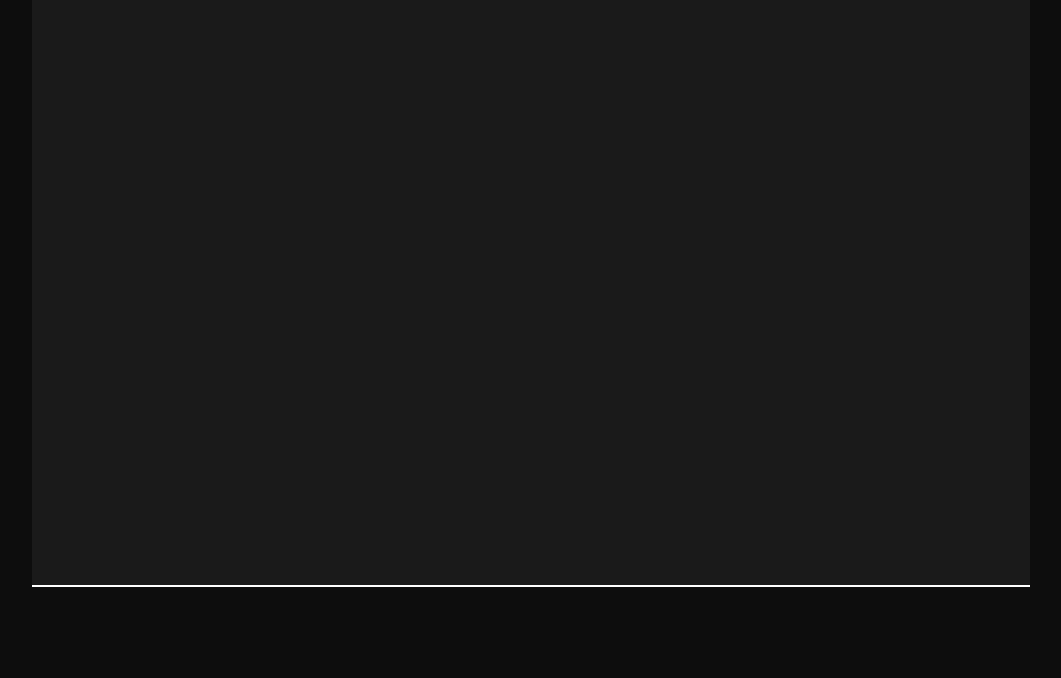
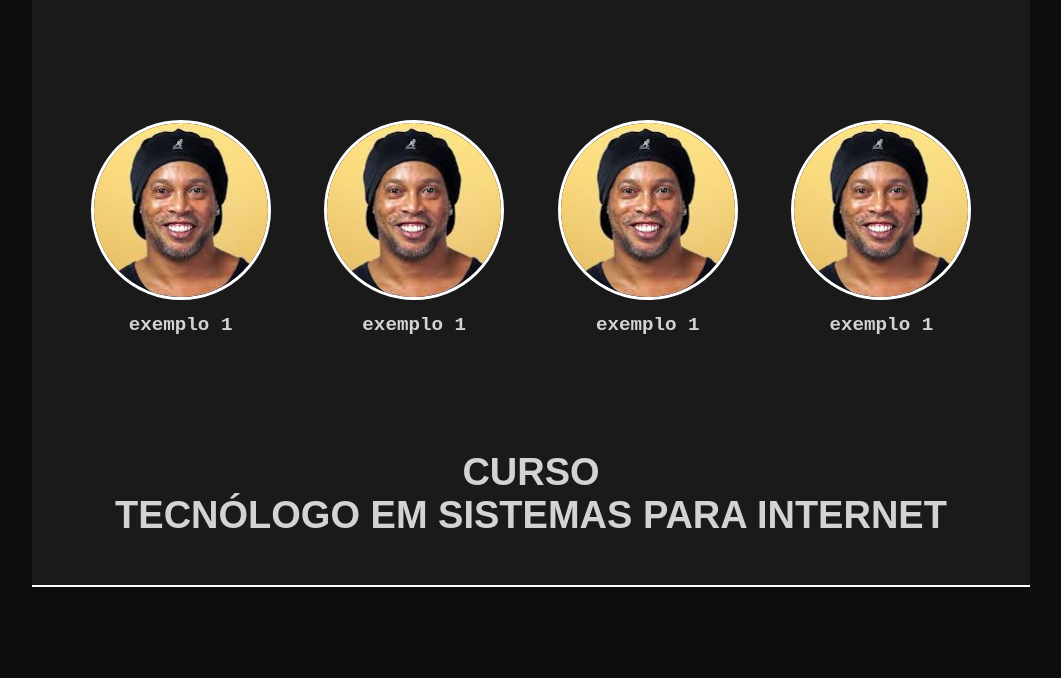
Before and after one commit to luisfl04/portifolio.github.io, a plain HTML site: page index.html in a window 1280 px wide. Shown: the part 354-1032 px from the top of the page, without its empty margins (109-1170 px from the left). Drawn offline with Linux system fonts and the light colour scheme.

Commit message:
profiles

```diff
--- a/index.html
+++ b/index.html
@@ -14,6 +14,7 @@
 
         <nav class="navbar">
 
+            <a class="links" href="#">Capa</a>
             <a class="links" href="#">Aula 01</a>
             <a class="links" href="#">Aula 02</a>
             <a class="links" href="#">Aula 03</a>
@@ -32,6 +33,43 @@
             Disciplina Inglês Técnico
         </p>
 
+        <div class="fotos">
+
+            <div class="perfil">
+
+                <img src="roni.jpg" alt="foto de apresentação">
+                <p>exemplo 1</p>
+
+            </div>
+
+            <div class="perfil">
+
+                <img src="roni.jpg" alt="foto de apresentação">
+                <p>exemplo 1</p>
+
+            </div>
+
+            <div class="perfil">
+
+                <img src="roni.jpg" alt="foto de apresentação">
+                <p>exemplo 1</p>
+
+            </div>
+
+            <div class="perfil">
+
+                <img src="roni.jpg" alt="foto de apresentação">
+                <p>exemplo 1</p>
+
+            </div>
+
+        </div>
+
+        <p class="descricao-capa">
+            Curso<br>
+            Tecnólogo em sistemas para internet
+        </p>
+
     </section>
 
 </body>
--- a/style.css
+++ b/style.css
@@ -1,3 +1,4 @@
+/* estilos gerais */
 * {
     box-sizing: border-box;
     margin:0;
@@ -36,7 +37,7 @@ body {
     background-color: lightgray;
     padding:8px;
     border-radius:13px;
-    font-family: monospace;
+    font-family: Arial, Helvetica, sans-serif;
     text-transform: uppercase;
     text-decoration: none;
     font-weight: bold;
@@ -47,9 +48,48 @@ body {
 .titulo-capa {
     color:lightgray ;
     text-align: center;
-    margin:80px;
+    margin: 80px 0;
     font-size:38px;
     font-weight: bold;
     font-family: Arial, Helvetica, sans-serif;
     text-transform: uppercase;
 }
+
+.fotos {
+    display: flex;
+    justify-content: space-evenly;
+    align-items: center;
+    padding: 20px;
+}
+
+.perfil {
+    padding: 15px;
+    margin-top: 20px;
+}
+
+.perfil img{
+    border-radius:100%;
+    border: 3px solid white;
+    width: 180px;
+    height: 180px;
+}
+
+.perfil p {
+    font-weight: bold;
+    font-size: 1.2rem;
+    text-align: center;
+    margin-top: 10px;
+    color: lightgray;
+    font-family: monospace;
+}
+
+.descricao-capa {
+    text-align: center;
+    text-transform: uppercase;
+    color: lightgray;
+    font-family: Arial, Helvetica, sans-serif;
+    font-weight: bold;
+    font-size: 38px;
+    margin-top: 80px;
+    margin-bottom: 40px;
+}
```
Also changed, not shown: roni.jpg (added).
